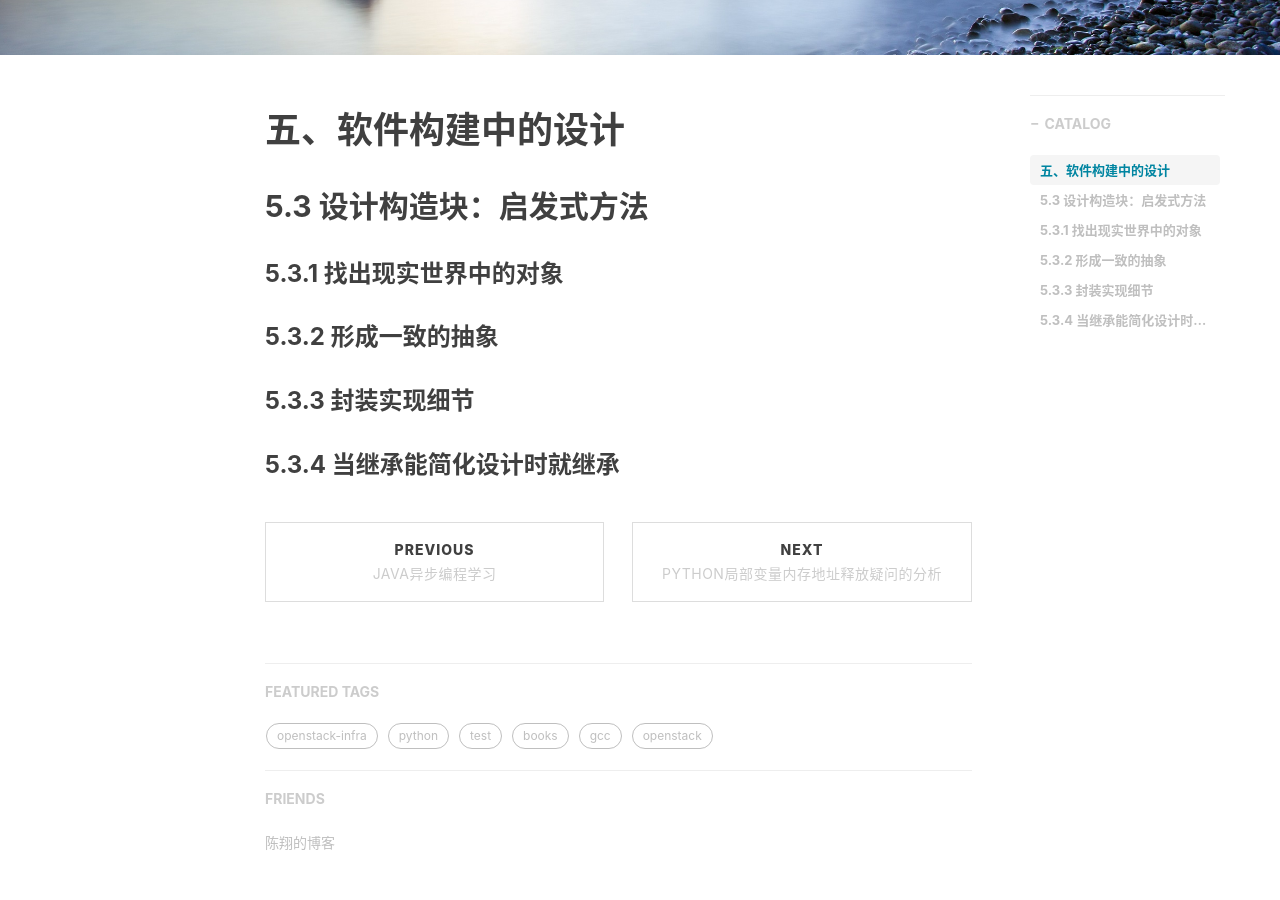
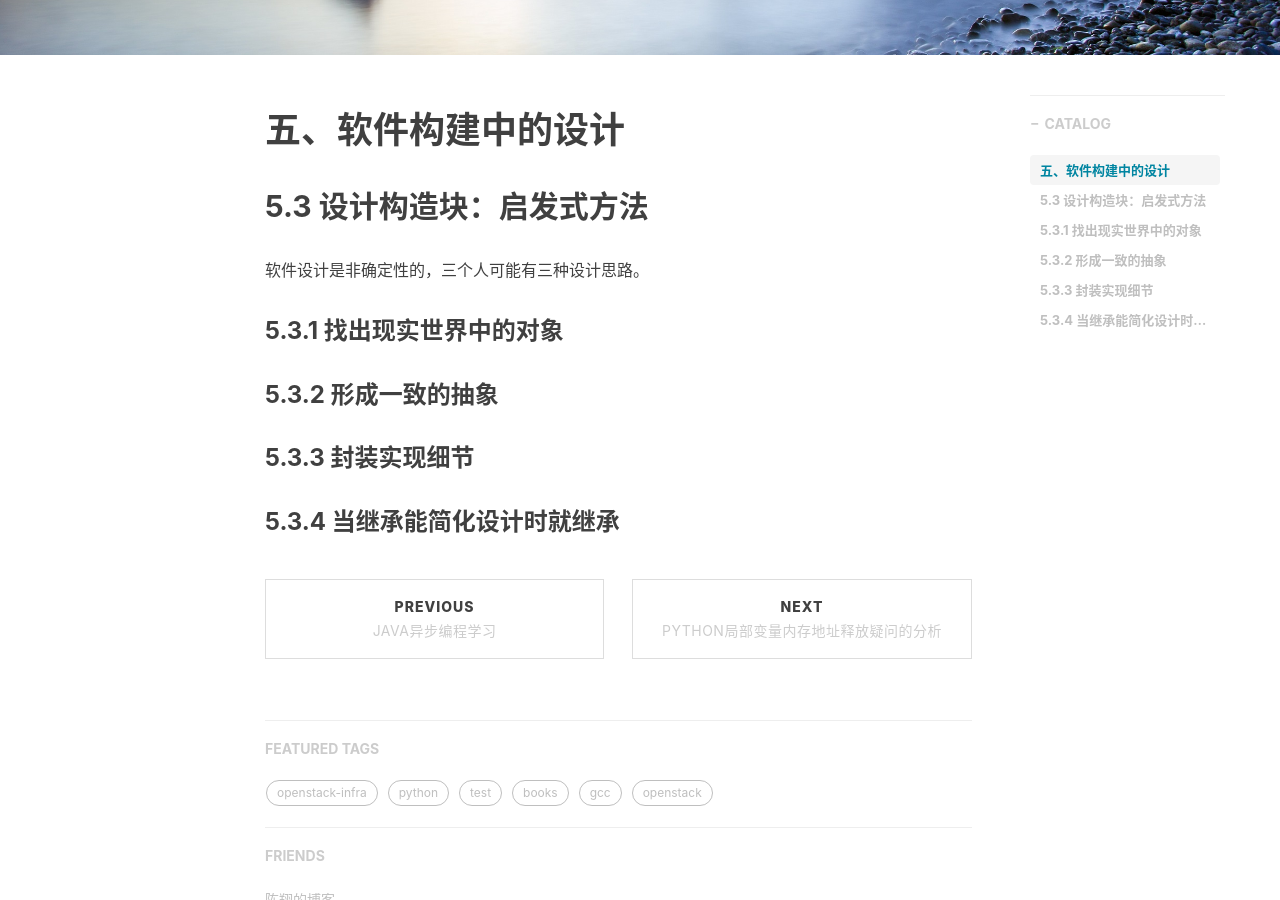
Before and after one commit to shihai1991/shihai1991.github.io, a Jekyll site: the page built from _posts/2022-05-28-代码大全2.md, in a window 1280 px wide and 900 px high, scrolled down 402 px. Built offline with Jekyll 4.4.1, drawn with Linux system fonts in a browser that asks for light colours; nearby versions of some CDN libraries; comment, search, counter and statistics services are not loaded.

Commit message:
Update 2022-05-28-代码大全2.md

```diff
--- a/_posts/2022-05-28-代码大全2.md
+++ b/_posts/2022-05-28-代码大全2.md
@@ -10,6 +10,7 @@ time: '2022.06.01 15:52:00'
 ---
 # 五、软件构建中的设计
 ## 5.3 设计构造块：启发式方法
+软件设计是非确定性的，三个人可能有三种设计思路。
 ### 5.3.1 找出现实世界中的对象
 ### 5.3.2 形成一致的抽象
 ### 5.3.3 封装实现细节
```
